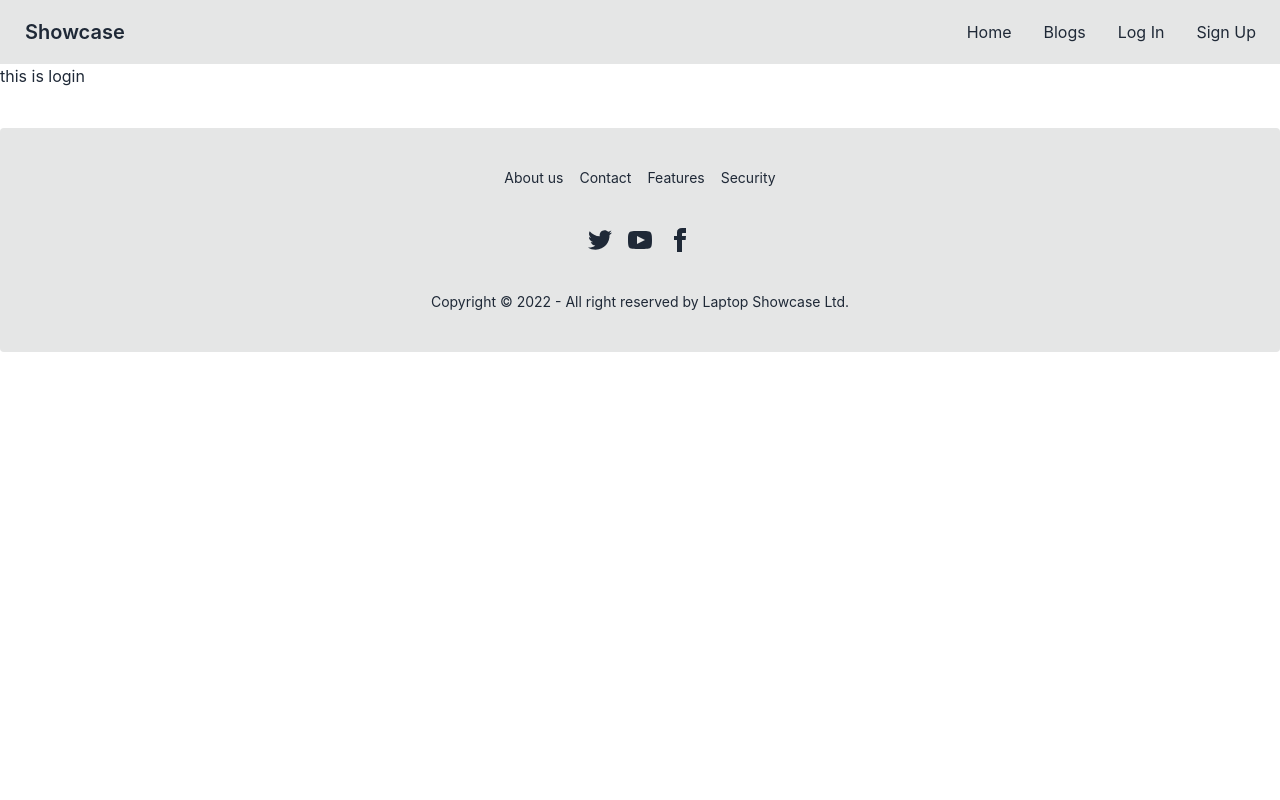
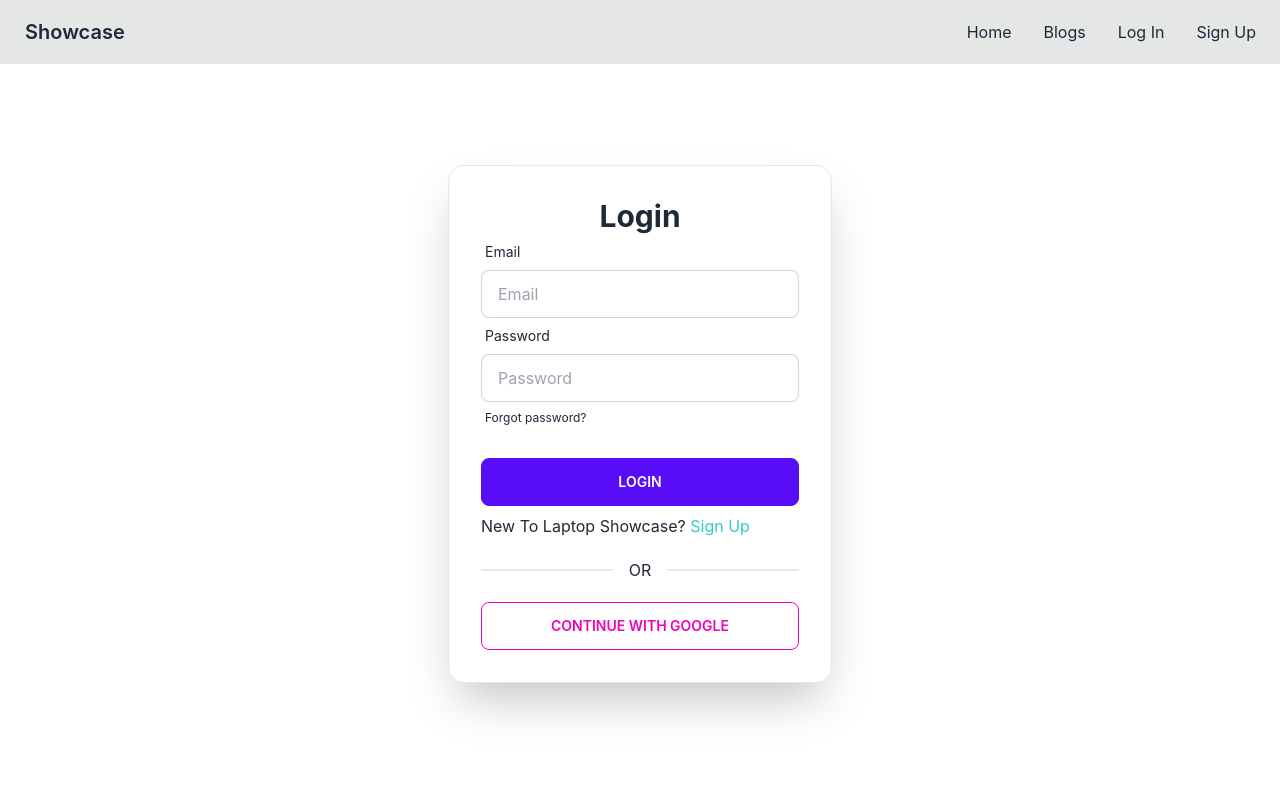
Before and after one commit to mabbasaliofficial/used-laptop-client-side, a React (Create React App) app: page /login in a window 1280 px wide. Shown: the top 800 px of the page. Built offline with nearby package versions, Linux system fonts and the light colour scheme.

Commit message:
login page added

```diff
--- a/package.json
+++ b/package.json
@@ -10,6 +10,7 @@
     "firebase": "^9.14.0",
     "react": "^18.2.0",
     "react-dom": "^18.2.0",
+    "react-hook-form": "^7.39.5",
     "react-icons": "^4.6.0",
     "react-photo-view": "^1.2.3",
     "react-router-dom": "^6.4.3",
--- a/src/Pages/Login.js
+++ b/src/Pages/Login.js
@@ -1,11 +1,63 @@
-import React from 'react';
+import React from "react";
+import { useState } from "react";
+import { useForm } from "react-hook-form";
+import { Link } from "react-router-dom";
 
 const Login = () => {
-    return (
-        <div>
-            <h1>this is login</h1>
+  const { register, handleSubmit } = useForm();
+  const handleLogin = (data) => {
+    console.log(data)
+
+  }
+  return (
+    <div className="h-[720px] flex justify-center items-center">
+      <div className="card border lg:w-96 md:w-96 w-full shadow-2xl bg-base-100">
+        <div className="card-body">
+          <form onSubmit={handleSubmit(handleLogin)}>
+            <h1 className="text-3xl font-bold text-center">Login</h1>
+            <div className="form-control">
+              <label className="label">
+                <span className="label-text">Email</span>
+              </label>
+              <input
+                {...register("email")}
+                type="text"
+                placeholder="Email"
+                className="input input-bordered"
+              />
+            </div>
+            <div className="form-control">
+              <label className="label">
+                <span className="label-text">Password</span>
+              </label>{" "}
+              <input
+                {...register("password")}
+                type="password"
+                placeholder="Password"
+                className="input input-bordered"
+              />
+              <label className="label">
+                <Link to={`/`} className="label-text-alt link link-hover">
+                  Forgot password?
+                </Link>
+              </label>
+            </div>
+            <div className="form-control mt-6">
+              <input className="btn btn-primary" type="submit" value="Login" />
+            </div>
+          </form>
+          <p>
+            New To Laptop Showcase?{" "}
+            <Link className="text-accent" to={`/signup`}>
+              Sign Up
+            </Link>
+          </p>
+          <div className="divider">OR</div>
+          <button className="btn  btn-outline btn-secondary">Continue with google</button>
         </div>
-    );
+      </div>
+    </div>
+  );
 };
 
 export default Login;
--- a/src/Pages/ProductDetails.js
+++ b/src/Pages/ProductDetails.js
@@ -7,7 +7,6 @@ const ProductDetails = () => {
   const product = useLoaderData();
   const [options, setOptions] = useState(null)
   const {
-    _id,
     title,
     image,
     description,
```
Also changed, not shown: 1 other file (tests, documents, lock files or other folders).
